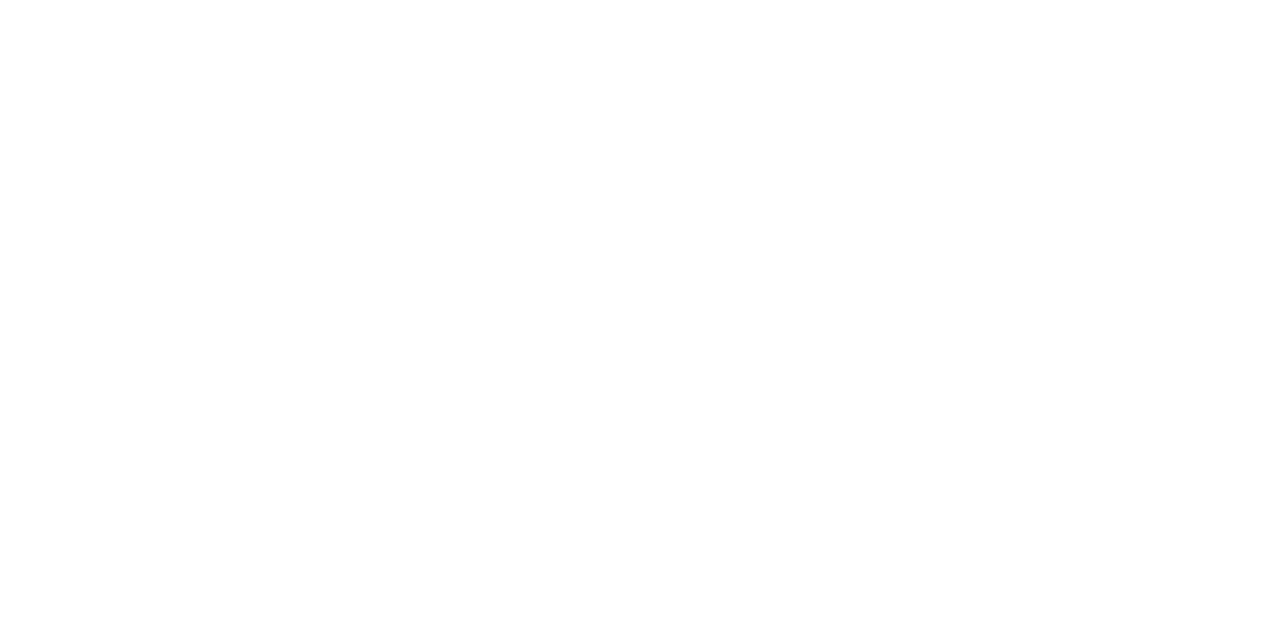
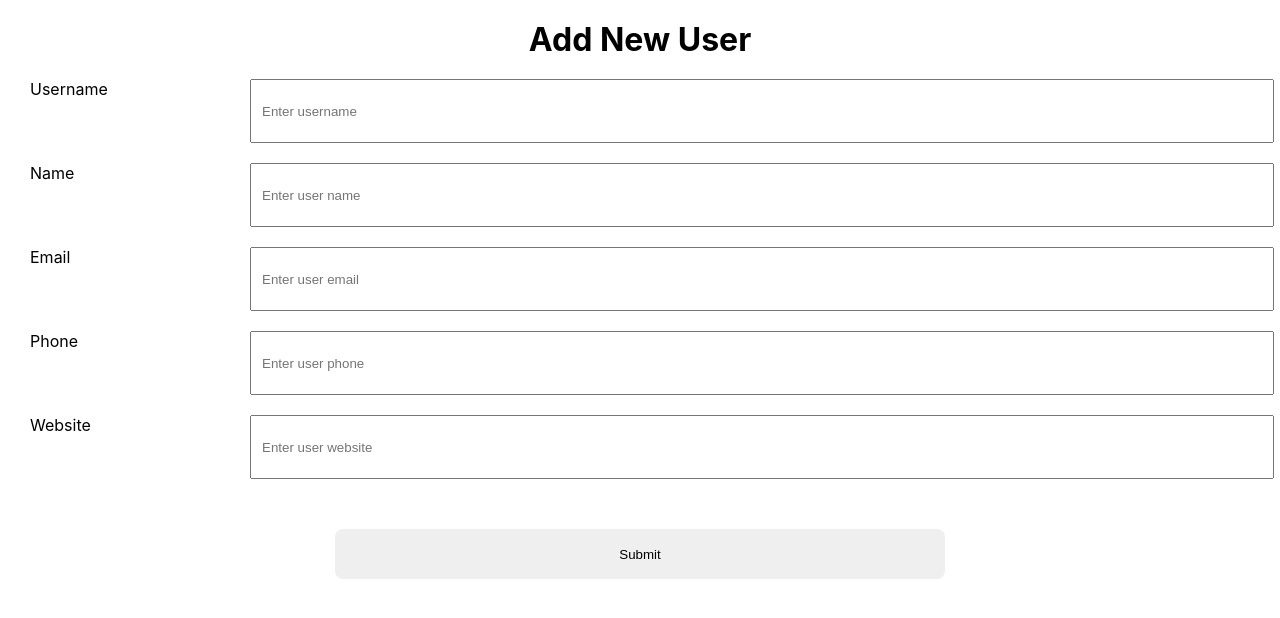
Before and after one commit to hashim-rana-hub/books-shelf, a React (Create React App) app: page /add-user in a window 1280 px wide. Before the commit this address had no page. Shown: the top 618 px of the page. Built offline with nearby package versions, Linux system fonts and the light colour scheme.

Commit message:
integeration without react query

```diff
--- a/src/App.jsx
+++ b/src/App.jsx
@@ -1,15 +1,14 @@
-import Header from "./components/header";
 import "./styles/styles.css";
 import { BrowserRouter, Route, Routes } from "react-router-dom";
 import Home from "./components/Home";
 import Users from "./components/Users";
 import EditPost from "./components/EditPost";
 import EditUser from "./components/EditUser";
-import { createContext, useEffect, useState } from "react";
-import { getUsers } from "./api";
+import { createContext, useState } from "react";
+
 import PostsPerUser from "./components/PostsPerUser";
 import Posts from "./components/Posts/Posts";
-import Loader from "./components/Loader";
+import AddUser from "./components/AddUser";
 
 export const userContext = createContext(null);
 
@@ -30,6 +29,7 @@ function App() {
 
 					<Route path="/edit-post/:postId" element={<EditPost />} />
 					<Route path="/posts" element={<Posts />} />
+					<Route path="/add-user" element={<AddUser />} />
 				</Routes>
 			</BrowserRouter>
 		</userContext.Provider>
--- a/src/api/index.js
+++ b/src/api/index.js
@@ -19,10 +19,11 @@ export const getBookList = async ({ signal }) => {
 		throw error;
 	}
 };
-export const getuserPost = async () => {
+export const getuserPost = async (signal) => {
 	try {
 		const response = await axios.get(
-			`https://jsonplaceholder.typicode.com/posts/`
+			`https://jsonplaceholder.typicode.com/posts/`,
+			{ signal }
 		);
 		return response?.data;
 	} catch (error) {
--- /dev/null
+++ b/src/components/AddUser/index.jsx
@@ -0,0 +1,90 @@
+import React, { useContext } from "react";
+import Input from "../Input/Input";
+import { useFormik } from "formik";
+import { useLocation, useNavigate } from "react-router-dom";
+import { userContext } from "../../App";
+import { validationAddUserSchema } from "../../utils/validationSchema";
+import { useId } from "react";
+
+const AddUser = () => {
+	const { userData, setUserData, setFetchAgain } = useContext(userContext);
+
+	const navigation = useNavigate();
+
+	const handleFormSubmission = (values) => {
+		let time = new Date();
+		let id = `${time.getTime()}-${Math.floor(Math.random() * 1000)}`;
+		const newUser = { ...values, userId: parseInt(id) };
+		console.log("new user ", newUser);
+		setUserData([...userData, newUser]);
+		setFetchAgain(false);
+		navigation("/users");
+	};
+
+	const formik = useFormik({
+		initialValues: {
+			username: "",
+			name: "",
+			email: "",
+			phone: "",
+			website: "",
+		},
+		validationSchema: validationAddUserSchema,
+		onSubmit: handleFormSubmission,
+	});
+
+	return (
+		<div>
+			<h1 style={{ textAlign: "center", marginBottom: 20 }}>Add New User</h1>
+			<form>
+				<Input
+					label="Username"
+					name="username"
+					value={formik.values.username}
+					handleChange={formik.handleChange}
+					error={formik.touched && formik.errors.username}
+					placeholder={"Enter username"}
+				/>
+				<Input
+					label="Name"
+					name="name"
+					value={formik.values.name}
+					handleChange={formik.handleChange}
+					error={formik.touched && formik.errors.name}
+					placeholder={"Enter user name"}
+				/>
+				<Input
+					label="Email"
+					name="email"
+					value={formik.values.email}
+					handleChange={formik.handleChange}
+					error={formik.touched && formik.errors.email}
+					placeholder={"Enter user email"}
+				/>
+
+				<Input
+					label="Phone"
+					name="phone"
+					type={"number"}
+					value={formik.values.phone}
+					handleChange={formik.handleChange}
+					error={formik.touched && formik.errors.phone}
+					placeholder={"Enter user phone"}
+				/>
+				<Input
+					label="Website"
+					name="website"
+					value={formik.values.website}
+					handleChange={formik.handleChange}
+					error={formik.touched && formik.errors.website}
+					placeholder={"Enter user website"}
+				/>
+				<div className="button">
+					<button onClick={formik.handleSubmit}>Submit</button>
+				</div>
+			</form>
+		</div>
+	);
+};
+
+export default AddUser;
--- a/src/components/PostsPerUser/index.js
+++ b/src/components/PostsPerUser/index.js
@@ -4,9 +4,9 @@ import { useParams } from "react-router-dom";
 import Comments from "../Comments";
 import Header from "../header";
 import Loader from "../Loader";
-import { useUserPosts } from "../../hooks/usePostListing";
+import Error from "../Error";
 
-const Post = ({ data, setData, error }) => {
+const Post = ({ data, setData, loading }) => {
 	const setPostHandler = (post, index) => {
 		const tempObj = post;
 		const newObj = { ...tempObj, seeComments: true };
@@ -18,7 +18,7 @@ const Post = ({ data, setData, error }) => {
 	return (
 		<>
 			<Header />
-			<Loader isLoading={data?.length > 0 ? false : true}>
+			<Loader isLoading={loading}>
 				{data?.map((post, index) => (
 					<div className="post" key={post?.id}>
 						<h3>{post.title}</h3>
@@ -29,43 +29,38 @@ const Post = ({ data, setData, error }) => {
 						{post?.seeComments ? <Comments postId={post?.id} /> : null}
 					</div>
 				))}
+				{data?.lenght === 0 && <Error message={"no posts yet"} />}
 			</Loader>
 		</>
 	);
 };
 
 const PostsPerUser = () => {
-	const { status, data, error, isFetching } = useUserPosts();
 	const [postsPerUser, setPostsPerUser] = useState(null);
+	const [loading, setLoading] = useState(true);
 	const { userId } = useParams();
 
-	// useEffect(() => {
-	// 	const userPosts = data?.filter((post) => post?.userId === parseInt(userId));
-	// 	setPostsPerUser(
-	// 		userPosts?.map((item) => ({
-	// 			...item,
-	// 			seeComments: false,
-	// 		}))
-	// 	);
-	// 	console.log("posts per user ", postsPerUser, "status", status);
-	// }, []);
+	const fetchPostsPerUser = async (signal) => {
+		try {
+			const result = await getuserPost(signal);
+			const posts = result?.filter((post) => post?.userId === parseInt(userId));
+			setPostsPerUser(posts ?? null);
+			setLoading(false);
+		} catch (error) {
+			console.log("error from post per user ", error?.message);
+		}
+	};
 
 	useEffect(() => {
-		if (status === "success") {
-			const userPosts = data.filter((post) => post.userId === parseInt(userId));
-			setPostsPerUser(
-				userPosts.map((item) => ({
-					...item,
-					seeComments: false,
-				}))
-			);
-			console.log("posts per user ", postsPerUser);
-		}
-	}, [status]);
+		const controller = new AbortController();
+		const signal = controller.signal;
+		fetchPostsPerUser(signal);
+		return () => controller.abort();
+	}, []);
 
 	return (
 		<div className="posts">
-			<Post data={postsPerUser} setData={setPostsPerUser} error={error} />
+			<Post data={postsPerUser} setData={setPostsPerUser} loading={loading} />
 		</div>
 	);
 };
--- a/src/components/Users/index.jsx
+++ b/src/components/Users/index.jsx
@@ -1,27 +1,24 @@
-import { useContext, useEffect, useMemo, useState } from "react";
-import { Link, useLocation, useNavigate } from "react-router-dom";
+import { useContext, useEffect, useState } from "react";
+import { Link, useNavigate } from "react-router-dom";
 import { userContext } from "../../App";
 import Error from "../Error";
-import _, { debounce } from "lodash";
+
 import Header from "../header";
-import { useUsersList } from "../../hooks/useUsersList";
 import Loader from "../Loader";
 import { useDebounce } from "../../hooks/useDebounce";
-import axios from "axios";
 import { getUsers } from "../../api";
 
 const Users = () => {
 	const navigate = useNavigate();
+	let time = new Date();
+	let id = `${time.getTime()}-${Math.floor(Math.random() * 1000)}`;
 
 	const { userData, setUserData, fetchAgain, setFetchAgain } =
 		useContext(userContext);
 
-	const [errorMessage, setErrorMessage] = useState(false);
 	const [searched, setSearched] = useState("");
 
 	const debouncedSearch = useDebounce(searched, 2000);
-
-	// const { status, data, error, isFetching } = useUsersList(debouncedSearch);
 
 	const handleEditUser = (user) => {
 		navigate(`/edit-user/${user?.id}`, {
@@ -33,6 +30,9 @@ const Users = () => {
 		let tempData = [...userData];
 		let filteredUsers = tempData?.filter((item) => item?.id !== user?.id);
 		setUserData(filteredUsers);
+	};
+	const handleAddUser = () => {
+		navigate("/add-user");
 	};
 
 	const fetchUsers = async (signal) => {
@@ -67,6 +67,11 @@ const Users = () => {
 					}}
 				/>
 			</div>
+			<div className="addUserWrapper">
+				<button className="addUser" onClick={handleAddUser}>
+					Add User
+				</button>
+			</div>
 			<Loader>
 				<div className="usersList">
 					{userData?.length === 0 && (
@@ -88,7 +93,7 @@ const Users = () => {
 							<h3>{user?.email}</h3>
 							<strong>{user?.phone}</strong>
 							<span>{user?.website}</span>
-							<Link to={`/posts/${user?.id}`}>See posts</Link>
+							<Link to={`/posts/${user?.id ?? id}`}>See posts</Link>
 						</div>
 					))}
 				</div>
--- a/src/styles/styles.css
+++ b/src/styles/styles.css
@@ -297,3 +297,14 @@ button:hover {
 	cursor: pointer;
 	border: 0.5px solid #000;
 }
+
+.addUserWrapper {
+	width: 100%;
+	text-align: center;
+	margin: 5px auto;
+}
+.addUser {
+	width: 20%;
+	margin: 5px auto;
+	text-align: center;
+}
--- a/src/utils/validationSchema.js
+++ b/src/utils/validationSchema.js
@@ -1,4 +1,6 @@
 import * as Yup from "yup";
+const phoneRegExp =
+	/^((\\+[1-9]{1,4}[ \\-]*)|(\\([0-9]{2,3}\\)[ \\-]*)|([0-9]{2,4})[ \\-]*)*?[0-9]{3,4}?[ \\-]*[0-9]{3,4}?$/;
 
 export const validationSchema = Yup.object({
 	name: Yup.string().required("Name is required"),
@@ -7,3 +9,15 @@ export const validationSchema = Yup.object({
 		.required("Email is required"),
 	website: Yup.string().required("Website is required"),
 });
+export const validationAddUserSchema = Yup.object({
+	username: Yup.string().required("Username is required"),
+	name: Yup.string().required("Name is required"),
+	email: Yup.string()
+		.email("Invalid email format")
+		.required("Email is required"),
+	// address: Yup.string().required("Adddress is required"),
+	phone: Yup.string()
+		.matches(/^\d+$/, "Phone number is not valid")
+		.required("Phone number is required"),
+	website: Yup.string().required("Website is required"),
+});
```
Also changed, not shown: src/components/Posts/Posts.jsx (+14 -35 lines).
